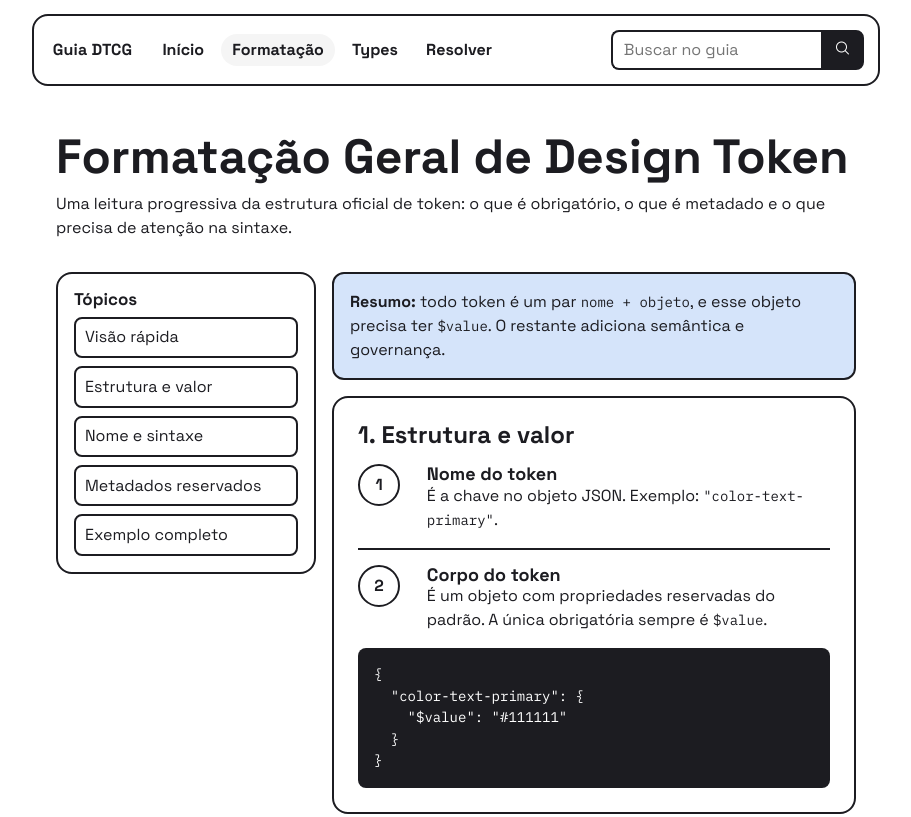
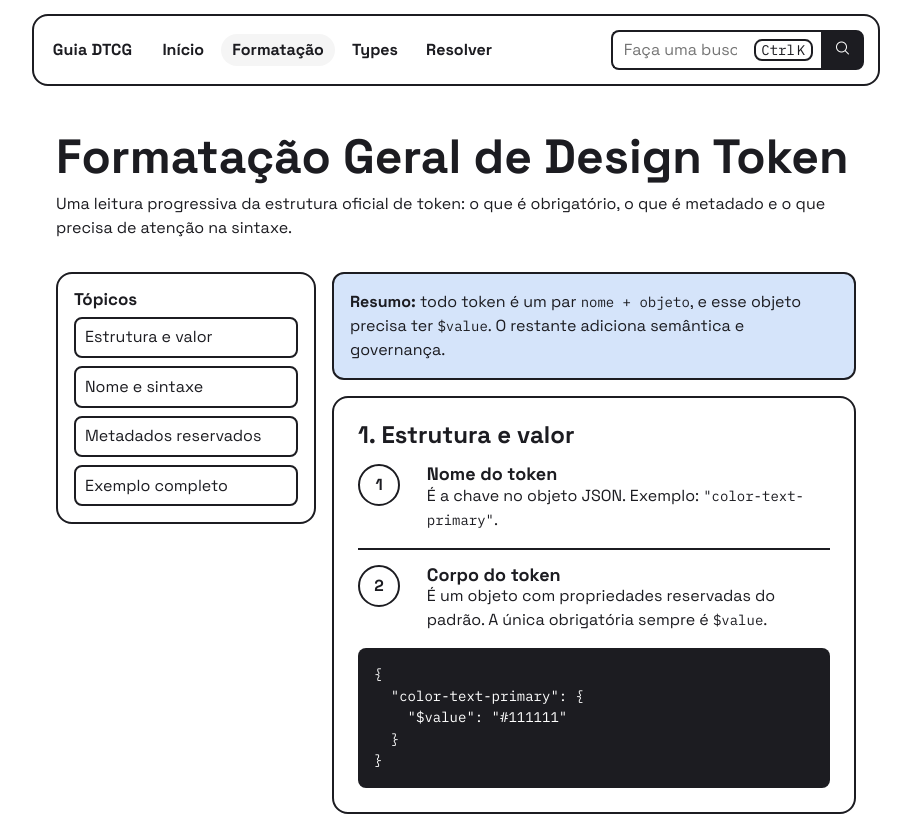
Before and after one commit to mateusvillain/guia-dtcg, a website: page public/formatacao.html in a window 1280 px wide. Shown: the top 817 px of the page, without its empty margins (184-1095 px from the left). Drawn offline with nearby package versions, Linux system fonts and the light colour scheme; files that its build step writes are made by us from their sources.

Commit message:
Add search shortcut (Cmd+K / Ctrl+K) (#2)
* refactor(sidebar): remove 'Visão geral' menu item

* refactor(sidebar): adjust anchor scroll behavior

* feat(shortcut): add Shortcut component styles (SCSS)

* feat(search): include Shortcut component in search fields

* refactor(search): remove search field classes

* refactor(search): move search field classes to search.scss

* docs(search): update search field placeholder text

```diff
--- a/public/formatacao.html
+++ b/public/formatacao.html
@@ -45,13 +45,18 @@
           <label class="sr-only" for="global-search-formatacao"
             >Buscar no guia</label
           >
+          <div class="search-input-wrap">
             <input
               id="global-search-formatacao"
               name="q"
               type="search"
-            placeholder="Buscar no guia"
+              placeholder="Faça uma busca"
               required
             />
+            <kbd class="shortcut" aria-hidden="true"
+              ><span class="shortcut-mod" data-shortcut-mod>⌘</span>K</kbd
+            >
+          </div>
           <button type="submit" aria-label="Buscar">
             <i class="ph ph-magnifying-glass" aria-hidden="true"></i>
           </button>
@@ -73,7 +78,6 @@
       <aside class="sidebar">
         <h2>Tópicos</h2>
         <ul>
-          <li><a href="#visao">Visão rápida</a></li>
           <li><a href="#estrutura">Estrutura e valor</a></li>
           <li><a href="#sintaxe">Nome e sintaxe</a></li>
           <li><a href="#metadados">Metadados reservados</a></li>
@@ -83,7 +87,6 @@
 
       <div class="doc-content">
         <section
-          id="visao"
           class="banner banner--info"
           data-search="design token formatacao geral obrigatorio"
         >
@@ -212,5 +215,6 @@
         </section>
       </div>
     </main>
+    <script src="js/init-search-shortcut.js"></script>
   </body>
 </html>
--- /dev/null
+++ b/public/js/init-search-shortcut.js
@@ -0,0 +1,27 @@
+(function () {
+  function initSearchShortcut() {
+    const searchInput = document.querySelector('.nav-search input[name="q"]');
+    if (!searchInput) return;
+
+    const isMac = /Mac|iPhone|iPad|iPod/.test(
+      navigator.platform || navigator.userAgent
+    );
+
+    document.querySelectorAll('[data-shortcut-mod]').forEach((el) => {
+      el.textContent = isMac ? '⌘' : 'Ctrl';
+    });
+
+    window.addEventListener('keydown', (event) => {
+      if (event.key.toLowerCase() !== 'k') return;
+
+      const hasModifier = isMac ? event.metaKey : event.ctrlKey;
+      if (!hasModifier) return;
+
+      event.preventDefault();
+      searchInput.focus();
+      searchInput.select();
+    });
+  }
+
+  initSearchShortcut();
+})();
--- a/src/scss/base/_base.scss
+++ b/src/scss/base/_base.scss
@@ -1,6 +1,12 @@
 @use '../abstracts/variables' as *;
 
 $border-focus: 3px;
+$anchor-offset: 3.1rem;
+$anchor-offset-mobile: 11rem;
+
+html {
+  scroll-padding-top: $anchor-offset;
+}
 
 body {
   font-family: var(--font-brand);
@@ -116,6 +122,10 @@ ol {
 .doc-content {
   display: grid;
   gap: 1rem;
+
+  [id] {
+    scroll-margin-top: $anchor-offset;
+  }
 }
 
 @media (prefers-reduced-motion: reduce) {
@@ -125,3 +135,15 @@ ol {
     scroll-behavior: auto !important;
   }
 }
+
+@media (max-width: $bp-sm) {
+  html {
+    scroll-padding-top: $anchor-offset-mobile;
+  }
+
+  .doc-content {
+    [id] {
+      scroll-margin-top: $anchor-offset-mobile;
+    }
+  }
+}
--- /dev/null
+++ b/src/scss/components/_shortcut.scss
@@ -0,0 +1,26 @@
+.shortcut {
+  position: absolute;
+  right: 0.5rem;
+  top: 50%;
+  transform: translateY(-50%);
+  border: var(--border-full);
+  border-radius: 0.5rem;
+  background: var(--bg-light);
+  color: var(--text-dark);
+  font-family: var(--font-code);
+  font-size: 0.875rem;
+  line-height: 1;
+  padding: 0.12rem 0.36rem;
+  pointer-events: none;
+  user-select: none;
+
+  & .shortcut-mod {
+    margin-right: 0.12rem;
+  }
+}
+
+@media (width <= 680px) {
+  .shortcut {
+    display: none;
+  }
+}
--- a/src/scss/layout/_search.scss
+++ b/src/scss/layout/_search.scss
@@ -8,6 +8,23 @@
 #search-status {
   color: var(--ink-soft);
   font-size: 0.94rem;
+}
+
+.search-input-wrap {
+  position: relative;
+  display: flex;
+  align-items: center;
+  width: 100%;
+
+  & input {
+    padding-right: 4.3rem;
+  }
+
+  @media (width <= 680px) {
+    & input {
+      padding-right: 0.72rem;
+    }
+  }
 }
 
 .actions,
--- a/src/scss/main.scss
+++ b/src/scss/main.scss
@@ -7,6 +7,7 @@
 @use 'components/code-snippet';
 @use 'components/forms';
 @use 'components/interactive';
+@use 'components/shortcut';
 @use 'components/nav';
 @use 'components/sidebar';
 @use 'components/tag';
```
Also changed, not shown: public/index.html (+7 -1 lines), public/resolver.html (+7 -1 lines), public/search.html (+7 -1 lines), public/types.html (+7 -1 lines). Lines whose indentation alone changed are shown as unchanged.
